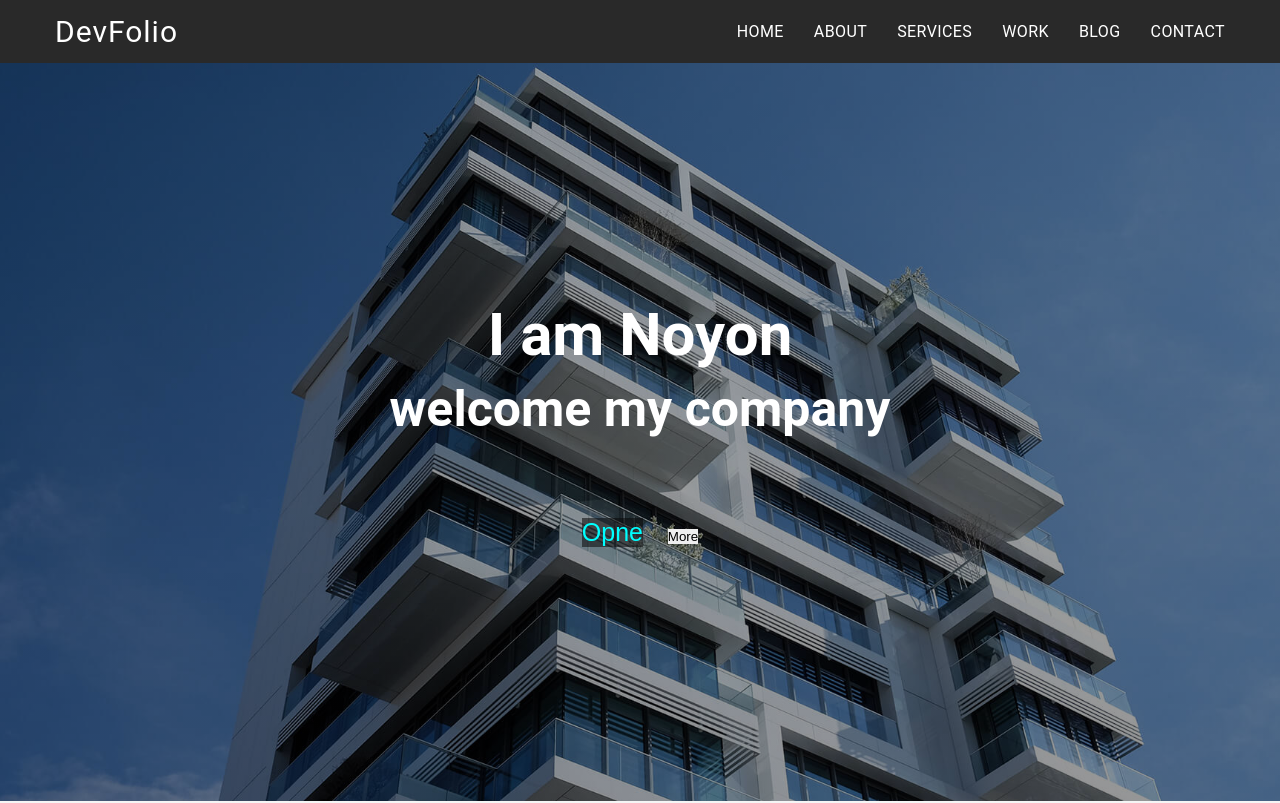
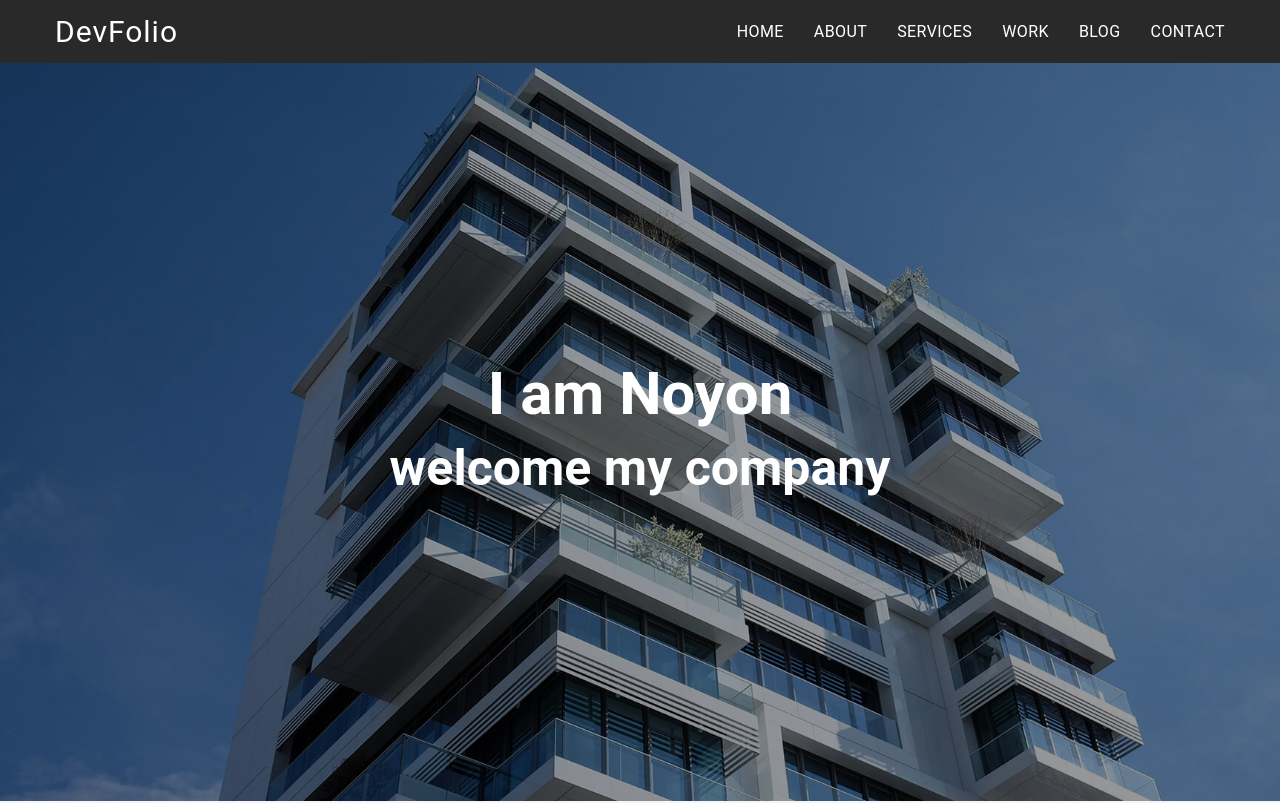
Before and after one commit to Nazibulbd/DevFolio, a plain HTML site: page index.html in a window 1280 px wide. Shown: the top 803 px of the page. Drawn offline with nearby package versions, Linux system fonts and the light colour scheme.

Commit message:
site updated

```diff
--- a/index.html
+++ b/index.html
@@ -60,11 +60,6 @@
 
             </h1>
             <h2 class="sub_title">welcome my company</h2>
-            <div class="battun">
-               <a href="https://www.facebook.com/profile.php?id=100089256005986" target="_blank"><input type="button" id="more_battun" value="Opne"></a>
-
-               <input type="button" id="more" value="More">
-        </div>
         </div>
         </section>
 
```
